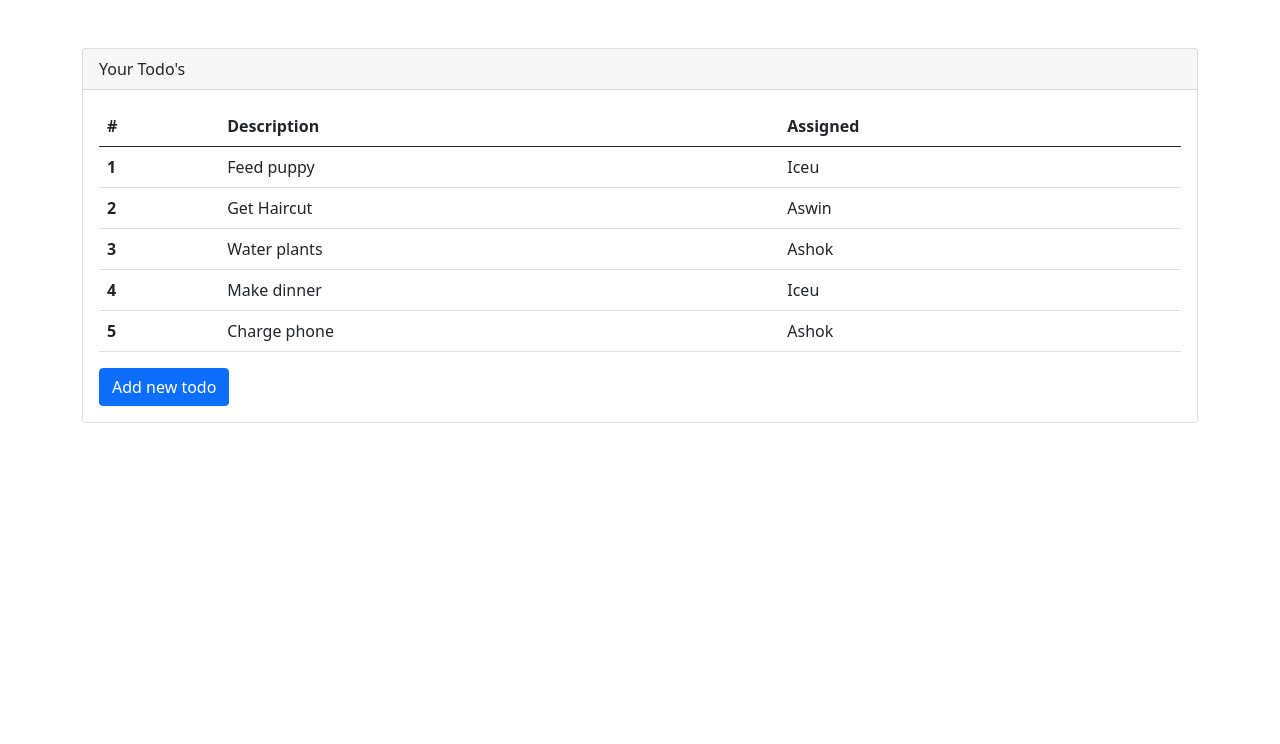
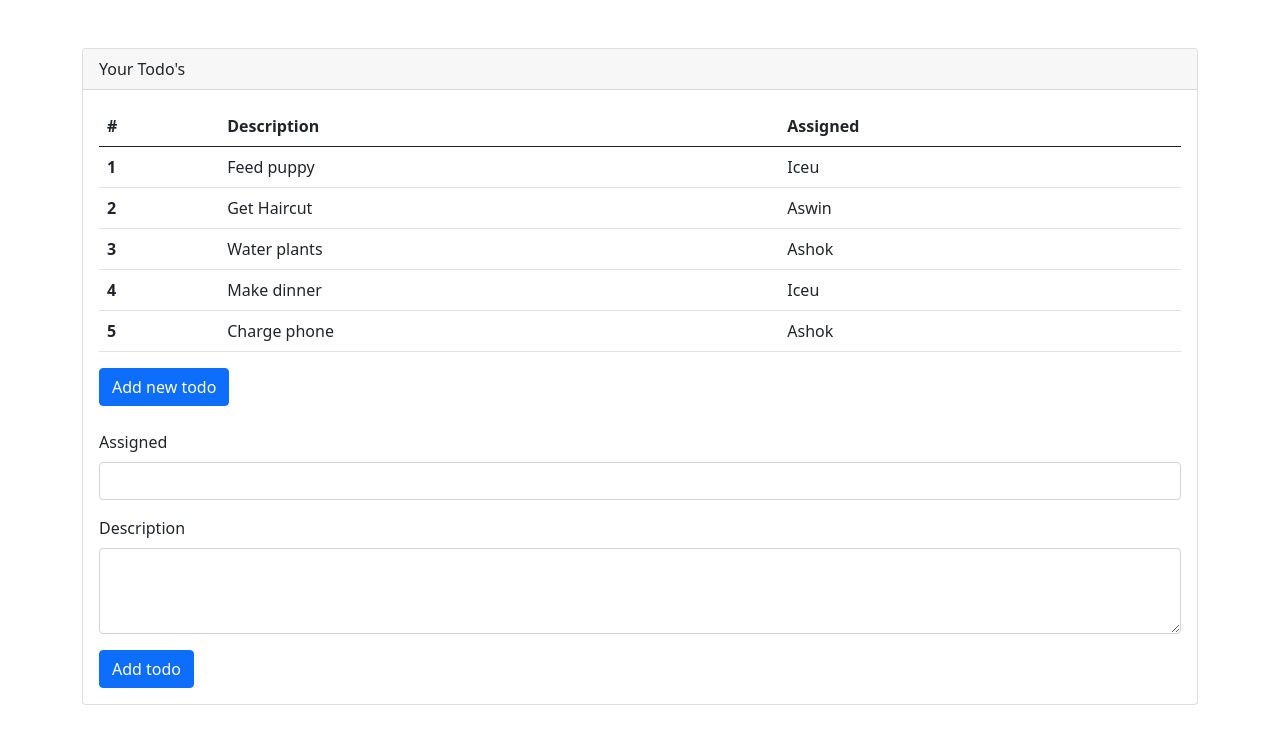
Before and after one commit to Aswin850/Todo-App, a React (Create React App) app: page / in a window 1280 px wide. Shown: the top 744 px of the page. Built offline with nearby package versions, Linux system fonts and the light colour scheme.

Commit message:
Updated add NewTodoFom

```diff
--- a/src/App.js
+++ b/src/App.js
@@ -1,6 +1,7 @@
 import React, { useState } from "react";
 
 import TodoTable from "./components/TodoTable";
+import NewTodoForm from "./components/NewTodoForm";
 
 function App() {
   const todosData = [
@@ -12,12 +13,12 @@ function App() {
   ];
   const [todos, setTodos] = useState(todosData);
 
-  const addTodo = () => {
+  const addTodo = (ass, des) => {
     if (todos.length > 0) {
       const newTodo = {
         no: todos.length + 1,
-        description: "New Todo",
-        assigned: "Nithin",
+        description: des,
+        assigned: ass,
       };
       setTodos((todos) => [...todos, newTodo]);
     }
@@ -29,9 +30,8 @@ function App() {
         <div className="card-header">Your Todo's</div>
         <div className="card-body">
           <TodoTable props={todos} />
-          <button className="btn btn-primary" onClick={addTodo}>
-            Add new todo
-          </button>
+          <button className="btn btn-primary">Add new todo</button>
+          <NewTodoForm addTodo={addTodo} />
         </div>
       </div>
     </div>
--- a/src/components/NewTodoForm.jsx
+++ b/src/components/NewTodoForm.jsx
@@ -1,44 +1,51 @@
-import React from "react";
+import React, { useState } from "react";
 
-function NewTodoForm() {
+function NewTodoForm({ addTodo }) {
+  const [description, setDescription] = useState("");
+  const [assigned, setAssigned] = useState("");
+
+  const submitTodo = () => {
+    if (assigned === "" || description === "") {
+      alert("Please enter the required filed");
+    }
+    if (assigned !== "" && description !== "") {
+      addTodo(assigned, description);
+      setDescription("");
+      setAssigned("");
+    }
+  };
+
   return (
-    <>
+    <div className="mt-4">
       <form>
-        <div class="mb-3">
-          <label for="exampleInputEmail1" class="form-label">
-            Email address
+        <div className="mb-3">
+          <label for="exampleInputEmail1" className="form-label">
+            Assigned
           </label>
           <input
-            type="email"
-            class="form-control"
-            id="exampleInputEmail1"
-            aria-describedby="emailHelp"
+            type="text"
+            className="form-control"
+            required
+            onChange={(e) => setAssigned(e.target.value)}
+            value={assigned}
           />
-          <div id="emailHelp" class="form-text">
-            We'll never share your email with anyone else.
-          </div>
         </div>
         <div class="mb-3">
-          <label for="exampleInputPassword1" class="form-label">
-            Password
-          </label>
-          <input
-            type="password"
+          <label className="form-label">Description</label>
+          <textarea
+            type="text"
             class="form-control"
-            id="exampleInputPassword1"
+            rows={3}
+            required
+            onChange={(e) => setDescription(e.target.value)}
+            value={description}
           />
         </div>
-        <div class="mb-3 form-check">
-          <input type="checkbox" class="form-check-input" id="exampleCheck1" />
-          <label class="form-check-label" for="exampleCheck1">
-            Check me out
-          </label>
-        </div>
-        <button type="submit" class="btn btn-primary">
-          Submit
+        <button type="button" class="btn btn-primary" onClick={submitTodo}>
+          Add todo
         </button>
       </form>
-    </>
+    </div>
   );
 }
 
```
